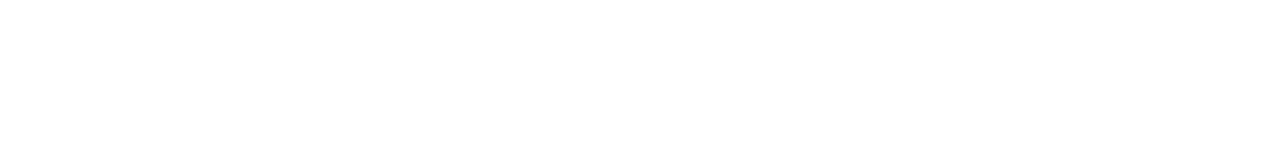
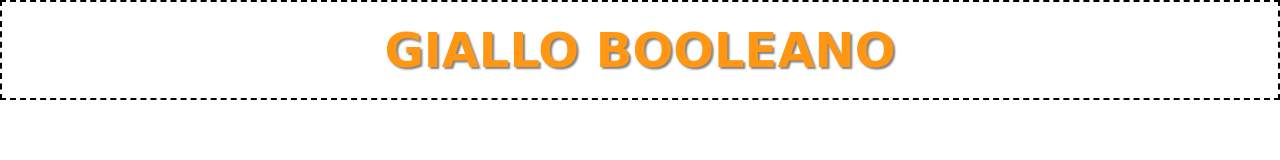
Before and after one commit to BiagioCaputo/htmlcss-responsive-layout, a plain HTML site: page index.html in a window 1280 px wide. Drawn offline with Linux system fonts and the light colour scheme.

Commit message:
Completato header-titolo

```diff
--- a/css/style.css
+++ b/css/style.css
@@ -0,0 +1,40 @@
+/*Css Reset*/
+
+*{
+    margin: 0;
+    padding: 0;
+    box-sizing: border-box;
+}
+
+
+/*General*/
+
+body{
+    font-family:'Helvetica Neue', sans-serif;;
+}
+
+
+/*Utility*/
+
+.border{
+    border:2px dashed;
+}
+
+
+/*header-title*/
+
+.header-title{
+    background-color: white;
+    font-family:'Nerko One', cursive;
+    padding: 20px 0;
+
+}
+
+h1{
+    text-align: center;
+    color:#FF9614;
+    text-shadow: 2px 2px 2px gray;
+    font-size: 3rem;
+}
+
+/*header*/
--- a/index.html
+++ b/index.html
@@ -8,7 +8,12 @@
     <link rel="stylesheet" href="css/responsive.css">
     <title>Giallo Booleano</title>
 </head>
-<body>
+<body>  <!--Approccio mobile-first-->
+
+    <header class="header-title border">
+        <h1>GIALLO BOOLEANO</h1>
+
+    </header>
 
 </body>
 </html>
```
